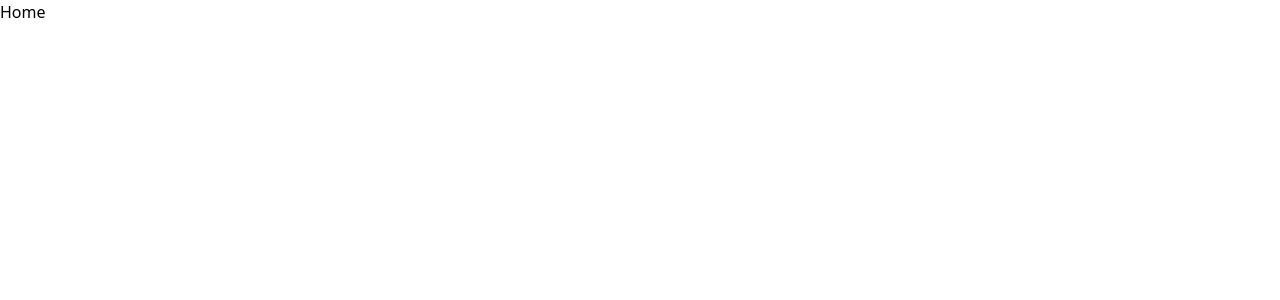
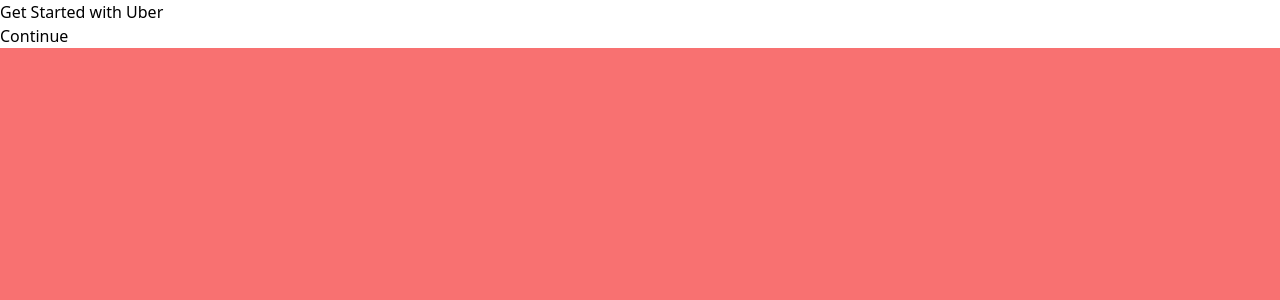
Before and after one commit to rohan-tech-negi/uber-clone, a React app in the folder frontend/: page / in a window 1280 px wide. Shown: the top 300 px of the page. Built offline with nearby package versions, Linux system fonts and the light colour scheme; the HTML template or start-up script is replaced by a standard one.

Commit message:
setting up the home page

```diff
--- a/frontend/src/pages/Home.jsx
+++ b/frontend/src/pages/Home.jsx
@@ -2,7 +2,16 @@ import React from 'react'
 
 const Home = () => {
   return (
-    <div>Home</div>
+    <div>
+      <div className='h-screen w-full bg-red-400'>
+          <div className='bg-white'>
+            <h2>
+              Get Started with Uber
+            </h2>
+            <button>Continue</button>
+          </div>
+      </div>
+    </div>
   )
 }
 
```
